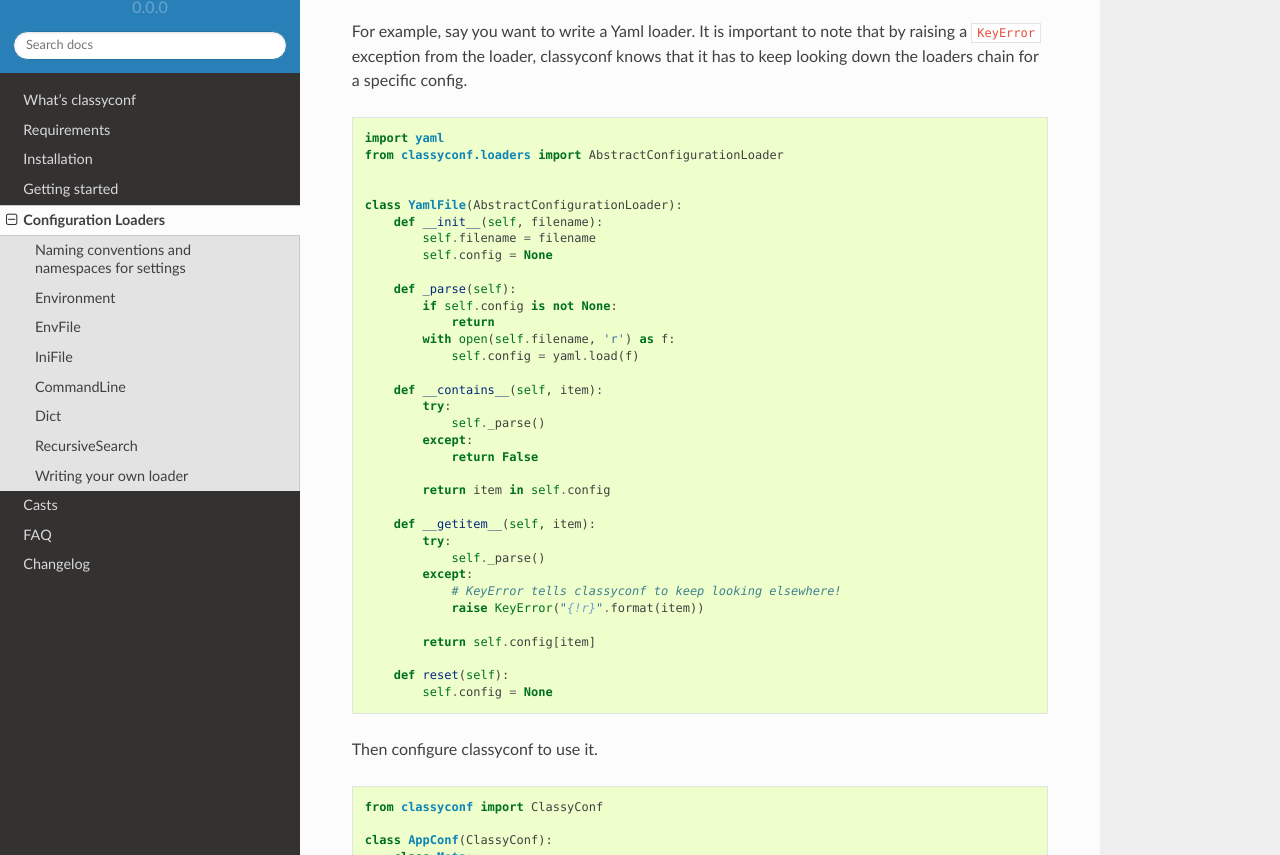
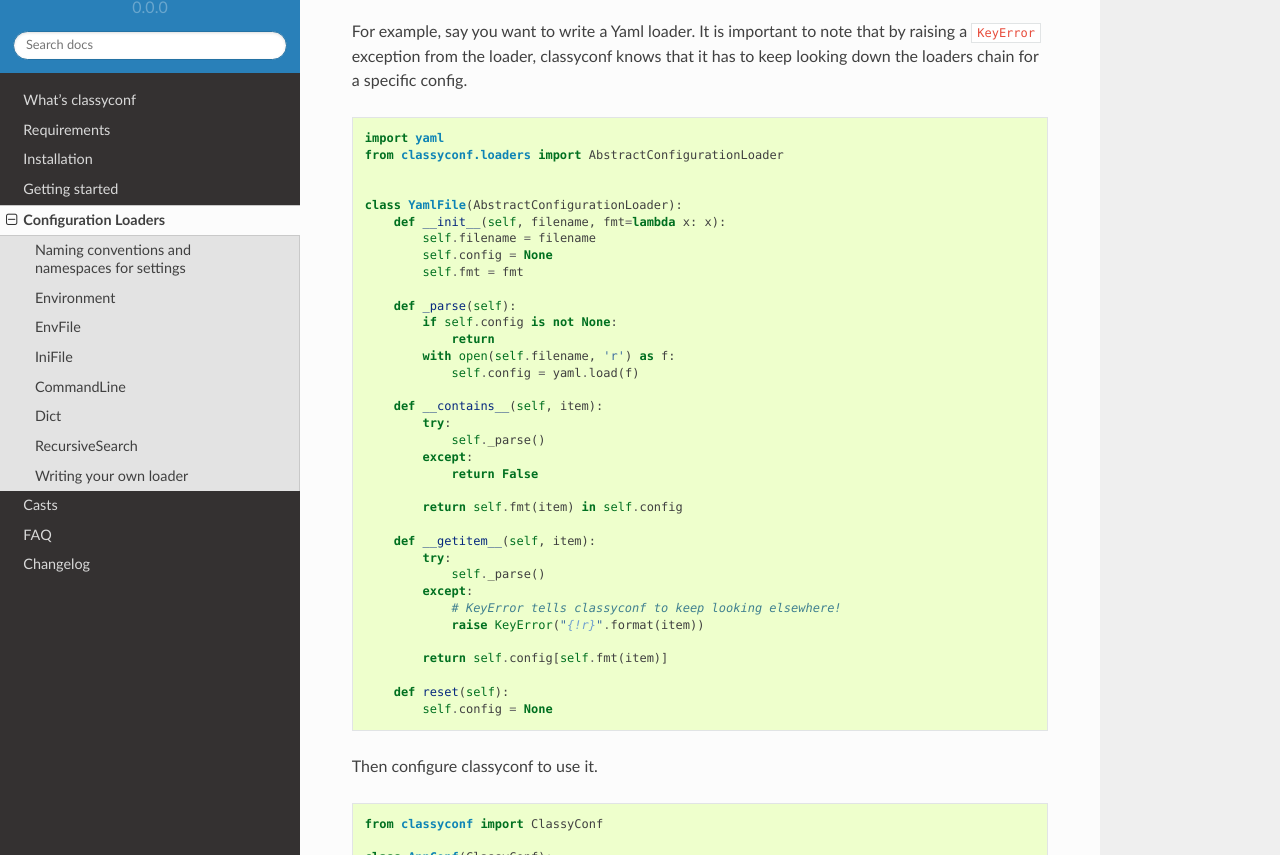
Before and after one commit to hernantz/classyconf, a Sphinx documentation site: the page built from docs/source/loaders.rst, in a window 1280 px wide and 900 px high, scrolled down 7071 px, cut to the strip 45-900 px from the top of the window. Built offline with Sphinx 7.4.7 and the Read the Docs theme 2.0.0, drawn with Linux system fonts in a browser that asks for light colours.

Commit message:
Added fmt example

```diff
--- a/docs/source/loaders.rst
+++ b/docs/source/loaders.rst
@@ -377,9 +377,10 @@
 
 
     class YamlFile(AbstractConfigurationLoader):
-        def __init__(self, filename):
+        def __init__(self, filename, fmt=lambda x: x):
             self.filename = filename
             self.config = None
+            self.fmt = fmt
 
         def _parse(self):
             if self.config is not None:
@@ -393,7 +394,7 @@
             except:
                 return False
 
-            return item in self.config
+            return self.fmt(item) in self.config
 
         def __getitem__(self, item):
             try:
@@ -402,7 +403,7 @@
                 # KeyError tells classyconf to keep looking elsewhere!
                 raise KeyError("{!r}".format(item))
 
-            return self.config[item]
+            return self.config[self.fmt(item)]
 
         def reset(self):
             self.config = None
```
